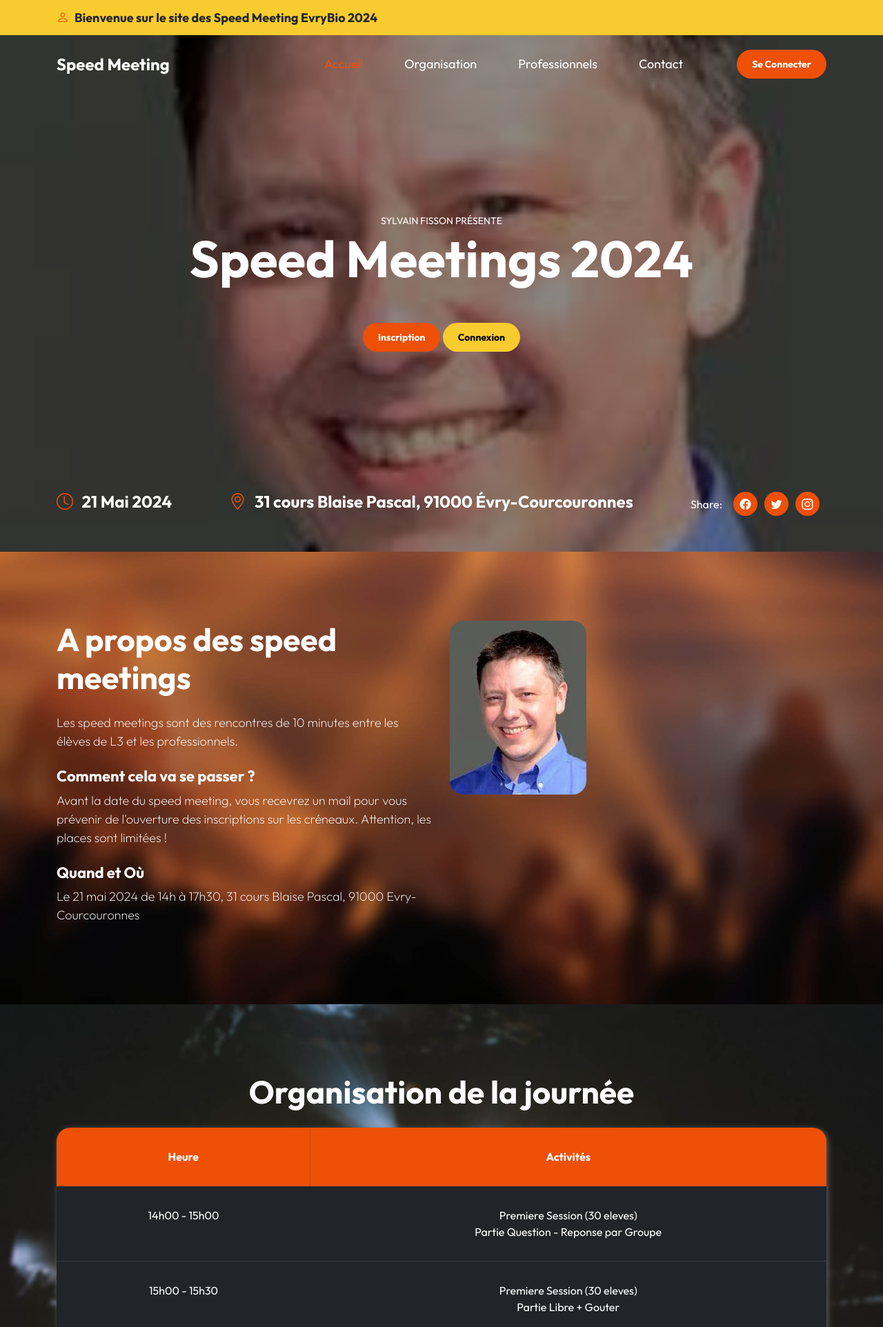
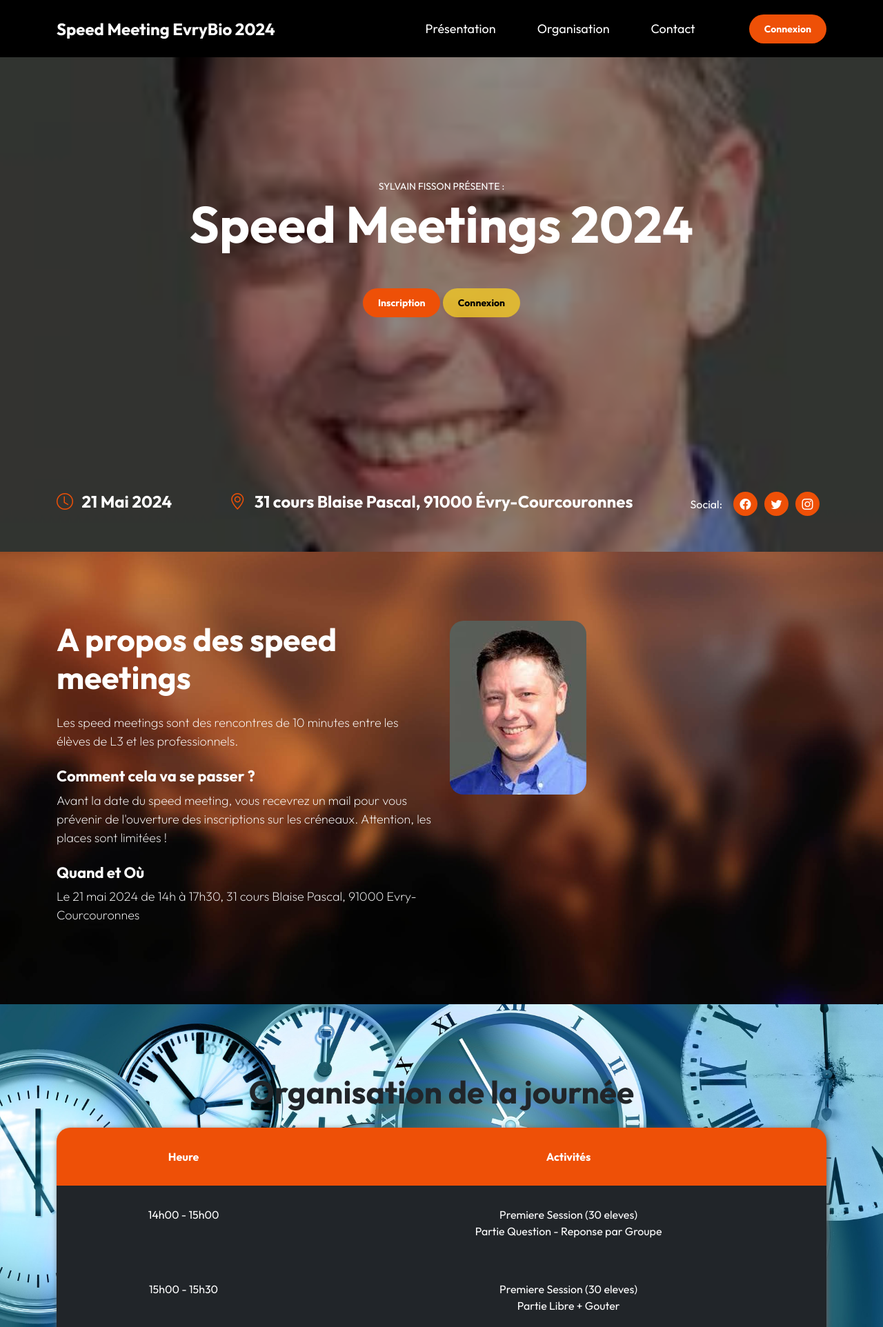
Before and after one commit to Erwann-Gallois/speed_metting, a Symfony app: template templates/front/index.html.twig in a window 1280 px wide. Shown: the top 1924 px of the page at 69% size. Run offline with Twig, Linux system fonts and the light colour scheme; the template is opened without the code that fills it, so the values that code supplies are empty; form fields are guessed from the names that the template uses; some libraries are stand-ins or nearby versions.

Commit message:
Update dependencies and add contact form and add login

```diff
--- a/composer.json
+++ b/composer.json
@@ -41,6 +41,7 @@
         "symfony/validator": "7.0.*",
         "symfony/web-link": "7.0.*",
         "symfony/yaml": "7.0.*",
+        "twbs/bootstrap": "5.2.3",
         "twig/extra-bundle": "^2.12|^3.0",
         "twig/twig": "^2.12|^3.0"
     },
--- a/public/css/templatemo-festava-live.css
+++ b/public/css/templatemo-festava-live.css
@@ -12,8 +12,9 @@
 -----------------------------------------*/
 :root {
   --white-color:                  #ffffff;
-  --primary-color:                #F8CB2E;
+  --primary-color:                #ecc32bda;
   --secondary-color:              #EE5007;
+  --success-color:                #28a745;
   --section-bg-color:             #f0f8ff;
   --custom-btn-bg-color:          #EE5007;
   --custom-btn-bg-hover-color:    #c01f27;
@@ -46,8 +47,17 @@
 body {
   background-color: var(--white-color);
   font-family: var(--body-font-family);
+  margin-top: 0;
+  padding: 0;
+  min-height: 100vh; /* Cette règle assure que le corps de la page a au moins la hauteur de la fenêtre du navigateur */
+  display: flex;
+  flex-direction: column;
 }
 
+main {
+  /* Styles pour le contenu principal de la page */
+  flex-grow: 1; /* Cela permet au contenu principal de prendre autant d'espace vertical disponible que possible */
+}
 
 /*---------------------------------------
   TYPOGRAPHY
@@ -381,12 +453,22 @@
 /*---------------------------------------
   NAVIGATION
 -----------------------------------------*/
+.custom-navbar {
+  background-color: #000 !important; /* Noir */
+  color: #fff; /* Texte blanc pour contraste */
+}
+
+.custom-navbar .navbar-nav .nav-link {
+  color: #fff !important; /* Assure que le texte des liens est blanc */
+}
+
+
 .sticky-wrapper {
   position: absolute;
   top: 0;
   right: 0;
   left: 0;
-  margin-top: 51px;
+  margin-top: 0px;
 }
 
 .sticky-wrapper.is-sticky .navbar {
@@ -505,7 +587,7 @@
 .hero-section {
   position: relative;
   overflow: hidden;
-  padding-top: 100px;
+  /* padding-top: px; */
   height: calc(100vh - 51px);
 }
 
@@ -536,6 +618,7 @@
 -----------------------------------------*/
 .about-section {
   background-image: url('../images/edward-unsplash-blur.jpg');
+  background-position: center;
   background-color: #704010;
   background-repeat: no-repeat;
   background-size: cover;
@@ -673,7 +756,7 @@
   SCHEDULE
 -----------------------------------------*/
 .schedule-section {
-  background-image: url('../images/nainoa-shizuru-unsplash-blur.jpg');
+  background-image: url('../images/fond_2.jpg');
   background-color: #242424;
   background-repeat: no-repeat;
   background-position: center;
@@ -710,7 +793,7 @@
 }
 
 .schedule-table thead th {
-  border-right: 1px solid #c7460a;
+  /* border-right: 1px solid #c7460a; */
   border-bottom-color: transparent;
 }
 
--- a/templates/base.html.twig
+++ b/templates/base.html.twig
@@ -1,5 +1,5 @@
 <!doctype html>
-<html lang="en">
+<html lang="fr">
 
 <head>
     <meta charset="utf-8">
@@ -28,59 +28,51 @@
 </head>
 <body>
     <main>
-        <header class="site-header d-none d-md-block">
-            <div class="container d-md-none d-lg-block ">
-                <div class="row">
-                    <div class="col-lg-12 col-12 d-flex flex-wrap">
-                        <p class="d-flex me-4 mb-0">
-                            <i class="bi-person custom-icon me-2"></i>
-                            <strong class="text-dark">Bienvenue sur le site des Speed Meeting EvryBio 2024</strong>
-                        </p>
-                    </div>
+        {% block header %}{% endblock %}
+        <nav class="navbar navbar-expand-lg custom-navbar">
+            <div class="container">
+                <a class="navbar-brand" href="{{path ('accueil')}}">
+                    Speed Meeting EvryBio 2024
+                </a>
 
-                </div>
-            </div>
-        </header>
-        <nav class="navbar navbar-expand-lg">
-            <div class="container">
-                <a class="navbar-brand" href="{{path ("accueil")}}">Speed Meeting</a>
-                {# <a href="ticket.html" class="btn custom-btn d-lg-none ms-auto me-4">Buy Ticket</a> #}
+                <a href="{{path ('connexion')}}" class="btn custom-btn d-lg-none ms-auto me-4">Connexion</a>
+
                 <button class="navbar-toggler" type="button" data-bs-toggle="collapse" data-bs-target="#navbarNav"
                     aria-controls="navbarNav" aria-expanded="false" aria-label="Toggle navigation">
                     <span class="navbar-toggler-icon"></span>
                 </button>
+
                 <div class="collapse navbar-collapse" id="navbarNav">
                     <ul class="navbar-nav align-items-lg-center ms-auto me-lg-5">
                         <li class="nav-item">
-                            <a class="nav-link click-scroll" href="#section_1">Accueil</a>
+                            <a class="nav-link click-scroll" href="">Présentation</a>
                         </li>
 
                         <li class="nav-item">
-                            <a class="nav-link click-scroll" href="#section_4">Organisation</a>
-                        </li>
-
-                        <li class="nav-item">
-                            <a class="nav-link click-scroll" href="#section_3">Professionnels</a>
+                            <a class="nav-link click-scroll" href="">Organisation</a>
                         </li>
 
                         <li class="nav-item">
                             <a class="nav-link click-scroll" href="#section_6">Contact</a>
                         </li>
                     </ul>
+                    {% if app.user %}
+                        <a href="{{path ('deconnexion')}}" class="btn custom-btn d-lg-block d-none">Deconnexion</a>
+                    {% else %}
+                        <a href="{{path ('connexion')}}" class="btn custom-btn d-lg-block d-none">Connexion</a>
+                    {% endif %}
 
-                    <a href="ticket.html" class="btn custom-btn d-lg-block d-none">Se Connecter</a>
                 </div>
             </div>
         </nav>
+    {% block body %}{% endblock %}
     </main>
-    {% block body %}{% endblock %}
     <footer class="site-footer">
         <div class="site-footer-top">
             <div class="container">
                 <div class="row">
-
                     <div class="col-lg-6 col-12">
-                        <h2 class="text-white mb-lg-0">EvryBio 2024</h2>
+                        <h2 class="text-white mb-lg-0">Colloque EvryBio 2024</h2>
                     </div>
 
                     <div class="col-lg-6 col-12 d-flex justify-content-lg-end align-items-center">
@@ -88,12 +80,6 @@
                             <li class="social-icon-item">
                                 <a href="#" class="social-icon-link">
                                     <span class="bi-twitter"></span>
-                                </a>
-                            </li>
-
-                            <li class="social-icon-item">
-                                <a href="#" class="social-icon-link">
-                                    <span class="bi-apple"></span>
                                 </a>
                             </li>
 
@@ -109,11 +95,6 @@
                                 </a>
                             </li>
 
-                            <li class="social-icon-item">
-                                <a href="#" class="social-icon-link">
-                                    <span class="bi-pinterest"></span>
-                                </a>
-                            </li>
                         </ul>
                     </div>
                 </div>
@@ -123,7 +104,7 @@
         <div class="container">
             <div class="row">
 
-                <div class="col-lg-6 col-12 mb-4 pb-2">
+                {# <div class="col-lg-6 col-12 mb-4 pb-2">
                     <h5 class="site-footer-title mb-3">Links</h5>
 
                     <ul class="site-footer-links">
@@ -151,20 +132,20 @@
                             <a href="#" class="site-footer-link">Contact</a>
                         </li>
                     </ul>
-                </div>
+                </div> #}
 
-                <div class="col-lg-3 col-md-6 col-12 mb-4 mb-lg-0">
-                    <h5 class="site-footer-title mb-3">Have a question?</h5>
+                <div class="col-lg-6 col-md-6 col-12 mb-4 mb-lg-0">
+                    <h5 class="site-footer-title mb-3">Des questions ?</h5>
 
-                    <p class="text-white d-flex mb-1">
+                    {# <p class="text-white d-flex mb-1">
                         <a href="tel: 090-080-0760" class="site-footer-link">
                             090-080-0760
                         </a>
-                    </p>
+                    </p> #}
 
                     <p class="text-white d-flex">
-                        <a href="mailto:hello@company.com" class="site-footer-link">
-                            hello@company.com
+                        <a href="mailto:speed.meetings.evrybio2024@gmail.com" class="site-footer-link">
+                            speed.meetings.evrybio2024@gmail.com
                         </a>
                     </p>
                 </div>
@@ -173,11 +154,13 @@
                     <h5 class="site-footer-title mb-3">Location</h5>
 
                     <p class="text-white d-flex mt-3 mb-2">
-                        Silang Junction South, Tagaytay, Cavite, Philippines
+                        Université d'Evry Val d'Essonne </br>
+                        23 Bd François Mitterrand </br>
+                        91000 Evry-Courcouronnes
                     </p>
 
                     <a class="link-fx-1 color-contrast-higher mt-3" href="#">
-                        <span>Our Maps</span>
+                        <span>Carte</span>
                         <svg class="icon" viewBox="0 0 32 32" aria-hidden="true">
                             <g fill="none" stroke="currentColor" stroke-linecap="round" stroke-linejoin="round">
                                 <circle cx="16" cy="16" r="15.5"></circle>
@@ -190,7 +173,7 @@
             </div>
         </div>
 
-        <div class="site-footer-bottom">
+        {# <div class="site-footer-bottom">
             <div class="container">
                 <div class="row">
 
@@ -216,7 +199,7 @@
                     </div>
                 </div>
             </div>
-        </div>
+        </div> #}
     </footer>
     <script src="js/jquery.min.js"></script>
     <script src="js/bootstrap.min.js"></script>
--- a/templates/front/index.html.twig
+++ b/templates/front/index.html.twig
@@ -2,19 +2,38 @@
 
 {% block title %}Acceuil{% endblock %}
 
+{% block header %}
+    <header class="site-header d-none d-md-block">
+            <div class="container">
+                <div class="row">
+                    <div class="col-lg-12 col-12 d-flex flex-wrap">
+                        <p class="d-flex me-4 mb-0">
+                            <i class="bi-person custom-icon me-2"></i>
+                            <strong class="text-dark">Bienvenue sur le site des Speed Meeting EvryBio 2024</strong>
+                        </p>
+                    </div>
+                </div>
+            </div>
+        </header>
+{% endblock %}
+
 {% block body %}
-    <section class="hero-section" id="section_1">
+    <section class="hero-section" id="">
             <div class="section-overlay"></div>
             <div class="container d-flex justify-content-center align-items-center">
                 <div class="row">
 
                     <div class="col-12 mt-auto mb-5 text-center">
-                        <small>Sylvain Fisson présente</small>
+                        <small>Sylvain Fisson présente : </small>
 
                         <h1 class="text-white mb-5">Speed Meetings 2024</h1>
 
                         <a class="btn custom-btn smoothscroll" href="">Inscription</a>
-                        <a class="btn custom-btn smoothscroll btn-primary-color" style = "background-color : var(--primary-color); color : black;"href="">Connexion</a>
+                        {% if app.user %}
+                            <a class="btn custom-btn smoothscroll btn-primary-color" style = "background-color : var(--primary-color); color : black;"href="{{path ('deconnexion')}}">Deconnexion</a>
+                        {% else %}
+                            <a class="btn custom-btn smoothscroll btn-primary-color" style = "background-color : var(--primary-color); color : black;"href="{{path ('connexion')}}">Connexion</a>
+                        {% endif %}
                     </div>
 
                     <div class="col-lg-12 col-12 mt-auto d-flex flex-column flex-lg-row text-center">
@@ -34,7 +53,7 @@
 
                         <div class="social-share">
                             <ul class="social-icon d-flex align-items-center justify-content-center">
-                                <span class="text-white me-3">Share:</span>
+                                <span class="text-white me-3">Social:</span>
 
                                 <li class="social-icon-item">
                                     <a href="#" class="social-icon-link">
@@ -70,7 +89,7 @@
             </div> #}
         </section>
 
-        <section class="about-section section-padding" id="section_2">
+        <section class="about-section section-padding" id="section_1">
             <div class="container">
                 <div class="row">
                     <div class="col-lg-6 col-12 mb-4 mb-lg-0 d-flex align-items-center">
@@ -89,7 +108,7 @@
                         </div>
                     </div>
                     <div class="col-lg-6 col-12">
-                        <div class="about-text-wrap">
+                        <div class="about-text-wrap d-none d-md-block">
                             <img src="{{asset ('images/Fisson.jpg')}}" class="about-image img-fluid">
                             {# <div class="about-text-info d-flex">
                                 <div class="d-flex">
@@ -108,15 +127,15 @@
 
 
 
-        <section class="schedule-section section-padding" id="section_4">
+        <section class="schedule-section section-padding" id="section_2">
             <div class="container">
                 <div class="row">
 
                     <div class="col-12 text-center">
-                        <h2 class="text-white mb-4">Organisation de la journée</h2>
+                        <h2 class="text-dark mb-4">Organisation de la journée</h2>
 
                             <div class="table-responsive">
-                                <table class="schedule-table table table-dark table-hover">
+                                <table class="schedule-table table table-dark table-hover table-borderless">
                                     <thead>
                                         <tr>
                                             <th>Heure</th>
@@ -161,12 +180,12 @@
             </div>
         </section>
 
-        <section class="contact-section section-padding" id="section_6">
+        <section class="contact-section section-padding" id="section_3">
             <div class="container">
                 <div class="row">
 
                     <div class="col-lg-8 col-12 mx-auto">
-                        <h2 class="text-center mb-4">Interested? Let's talk</h2>
+                        <h2 class="text-center mb-4">Nous Contactez</h2>
 
                         <nav class="d-flex justify-content-center">
                             <div class="nav nav-tabs align-items-baseline justify-content-center" id="nav-tab"
@@ -174,7 +193,7 @@
                                 <button class="nav-link active" id="nav-ContactForm-tab" data-bs-toggle="tab"
                                     data-bs-target="#nav-ContactForm" type="button" role="tab"
                                     aria-controls="nav-ContactForm" aria-selected="false">
-                                    <h5>Contact Form</h5>
+                                    <h5>Formulaire</h5>
                                 </button>
 
                                 <button class="nav-link" id="nav-ContactMap-tab" data-bs-toggle="tab"
@@ -188,32 +207,25 @@
                         <div class="tab-content shadow-lg mt-5" id="nav-tabContent">
                             <div class="tab-pane fade show active" id="nav-ContactForm" role="tabpanel"
                                 aria-labelledby="nav-ContactForm-tab">
-                                <form class="custom-form contact-form mb-5 mb-lg-0" action="#" method="post"
-                                    role="form">
+                                <form class="custom-form contact-form mb-5 mb-lg-0">
+                                    {{ form_start(form) }}
                                     <div class="contact-form-body">
                                         <div class="row">
                                             <div class="col-lg-6 col-md-6 col-12">
-                                                <input type="text" name="contact-name" id="contact-name"
-                                                    class="form-control" placeholder="Full name" required>
+                                                {{form_row(form.nom)}}
                                             </div>
 
                                             <div class="col-lg-6 col-md-6 col-12">
-                                                <input type="email" name="contact-email" id="contact-email"
-                                                    pattern="[^ @]*@[^ @]*" class="form-control"
-                                                    placeholder="Email address" required>
+                                                {{form_row(form.email)}}
                                             </div>
                                         </div>
-
-                                        <input type="text" name="contact-company" id="contact-company"
-                                            class="form-control" placeholder="Company" required>
-
-                                        <textarea name="contact-message" rows="3" class="form-control"
-                                            id="contact-message" placeholder="Message"></textarea>
-
+                                        {{form_row(form.sujet)}}
+                                        {{form_row(form.message)}}
                                         <div class="col-lg-4 col-md-10 col-8 mx-auto">
-                                            <button type="submit" class="form-control">Send message</button>
+                                            <button type="submit" class = "form-control">Envoyer</button>
                                         </div>
                                     </div>
+                                    {{ form_end(form) }}
                                 </form>
                             </div>
 
```
Also changed, not shown: other parts of public/css/templatemo-festava-live.css (+63 -1 lines), src/Controller/FrontController.php (+13 -2 lines), src/Controller/SecurityController.php (added, +32 -0 lines), src/Entity/User.php (added, +220 -0 lines), src/Form/ContactFormType.php (added, +50 -0 lines), src/Repository/UserRepository.php (added, +66 -0 lines), templates/security/login.html.twig (added, +63 -0 lines), public/images/fond_1.jpg (added), public/images/fond_2.jpg (added), 2 other files.
